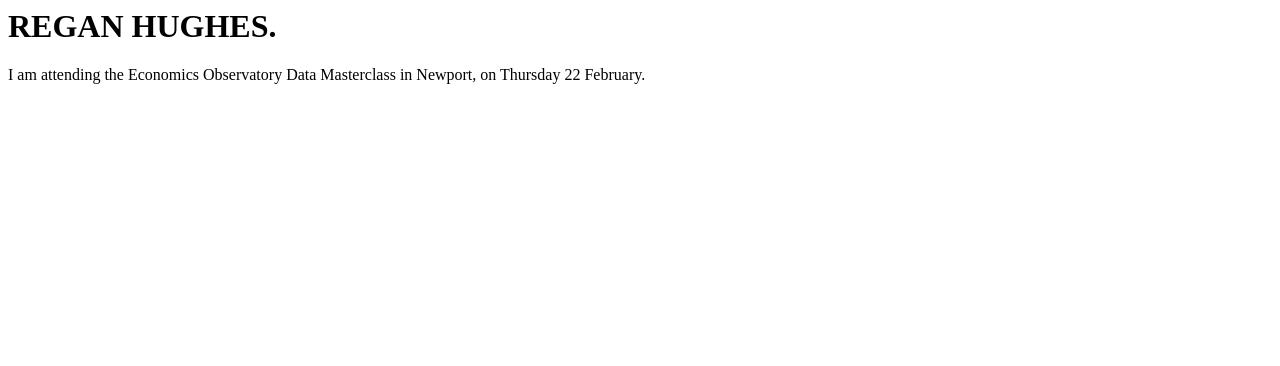
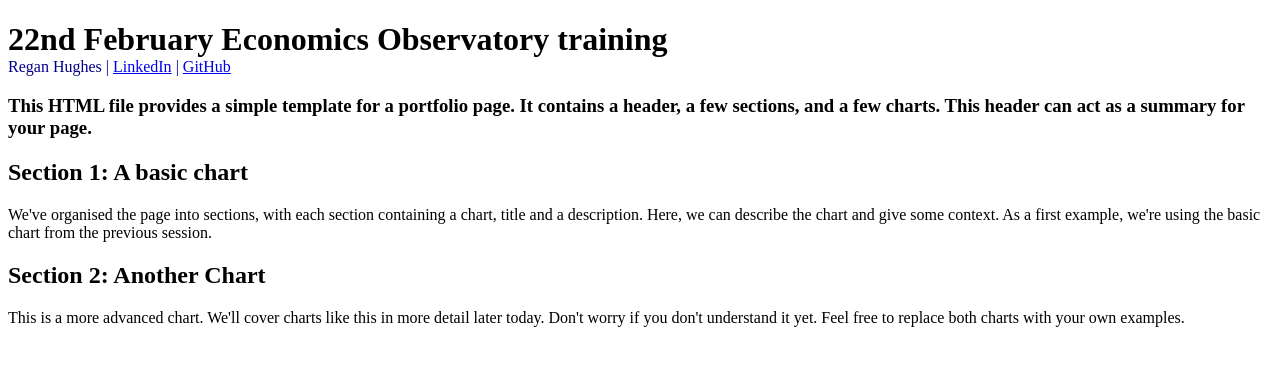
Before and after one commit to regandhughes01/regandhughes01.github.io, a plain HTML site: page index.html in a window 1280 px wide. Drawn offline with Linux system fonts and the light colour scheme; a script that the page names is missing.

Commit message:
Add files via upload

```diff
--- a/index.html
+++ b/index.html
@@ -1,8 +1,100 @@
+<!-- This HTML file provides a simple example of a portfolio page. It contains a header, a few sections, and a few charts. -->
+<!-- It works with the three css files in this folder: example1.css, example2.css and example3.css. -->
+<!-- The HTML file defines the structure of the page, and the CSS files define how it looks. -->
+<!-- The CSS examples are all designed to work with this page. Try swapping them out on line 29 and see what happens. -->
+
+<!-- Take a look around and make your own copy to adapt for your own use. -->
+
+<!-- This is a comment -->
+<!-- Comments are not displayed in the browser -->
+<!-- They can be used to leave notes in the code -->
+
+<!DOCTYPE html>
 <html>
- <body>
-<h1> REGAN HUGHES. </h1>
+    <!-- HTML is heirarchial: tags like this define elements on the page.
+    Each tag does something different. For example:
+        - The <html> tag defines the whole document.
+        - The <h1> tag defines a large heading
+        - The <p> tag defines a paragraph
+        - Tags appear as an opening <div> and closing </div> pair
+    -->
 
-<p> I am attending the Economics Observatory Data Masterclass in Newport, on Thursday 22 February. </p>
+<head>
+    <!-- The head tag links to resources our page needs and defines information about it. Tags in the <head> aren't displayed on the page. -->
 
- </body>
-</hmtl>
+    <!-- This is a link to a stylesheet which contains rules about how each element on the page should be defined-->
+    <!-- Try swapping example1.css to another, and take a look at example1.css to see if you understand it-->
+    <link rel="stylesheet" type="text/css" href="s2_example1.css">
+    <title>My Portfolio</title> <!-- The title displayed in the browser tab, not on the page itself -->
+
+    <!-- This is a link to the vega-lite which we're using to make graphs -->
+    <script src="https://cdn.jsdelivr.net/npm/vega@5"></script>
+    <script src="https://cdn.jsdelivr.net/npm/vega-lite@5"></script>
+    <script src="https://cdn.jsdelivr.net/npm/vega-embed@6"></script>
+</head>
+
+<body>
+<!-- The body tag contains the elements that visitors to our page will see. -->
+    <h1 style="margin-bottom: 0px;"> <!-- we can also style elements directly in the HTML by setting the style= atrribute of a tag. -->
+        <!-- This is a header, it is the largest text on the page -->
+        22nd February Economics Observatory training
+    </h1>
+    <p style="margin-top: 0px; color: darkblue">
+        <!-- we're setting the margin to 0px so the header and authour name are close together -->
+        Regan Hughes | <a href="https://www.bing.com/ck/a?!&&p=e4cc75362c3c43a1JmltdHM9MTcwODU2MDAwMCZpZ3VpZD0yMGFiZTZlMS01NDhiLTY0NzktMThjMS1mMmNjNTViMzY1MTImaW5zaWQ9NTIyOA&ptn=3&ver=2&hsh=3&fclid=20abe6e1-548b-6479-18c1-f2cc55b36512&psq=regan+hughes+linkedin&u=a1aHR0cHM6Ly91ay5saW5rZWRpbi5jb20vaW4vcmVnYW4taHVnaGVzLTU5NDAxMDIyNA&ntb=1">LinkedIn</a> | <a
+            href="https://www.github.com/FM-ds">GitHub</a>
+    </p>
+    <h3>
+        This HTML file provides a simple template for a portfolio page. It contains a header, a few sections, and a few charts. This header can act as a summary for your page.
+    </h3>
+
+    <!-- We're organising the page into sections, with each section containing a chart, title and a description -->
+    <section>
+        <div class="chart-description">
+            <h2>Section 1: A basic chart</h2>
+            <p> <!-- This is a paragraph, it's the main way to display text on a web page -->
+                We've organised the page into sections, with each section containing a chart, title and a description. Here, we can describe the chart and give some context.
+                As a first example, we're using the basic chart from the previous session.
+            </p>
+        </div>
+        <figure id="Location1"></figure> <!-- we give it an id so we can put a vega-lite graph here with VegaEmbed -->
+    </section>
+
+    <section>
+        <div class="chart-description"> <!-- we are grouping the title and description together so we can style them together -->
+            <h2>Section 2: Another Chart</h2>
+            <p> <!-- This is a paragraph, it's the main way to display text on a web page -->
+                This is a more advanced chart. We'll cover charts like this in more detail later today. Don't worry if you don't understand it yet.
+                Feel free to replace both charts with your own examples.
+            </p>
+        </div>
+        <figure id="Location2"></figure> <!-- we give it an id so we can put a vega-lite graph here with VegaEmbed -->
+    </section>
+
+    <!-- Do you want to add more sections? -->
+        <!-- Try copying pasting the section above -->
+        <!-- You'll need to change the id of the figure "<figure id="Location3"... -->
+        <!-- ... and add a new variable for the graph spec in the script at the bottom of the page -->
+
+
+    <!-- This is a script, it's a way to run JavaScript code on the page -->
+    <script>
+        // This is a comment in JavaScript - it's a different language to HTML and CSS
+
+        var figure_1_spec = "s2_chart1.json"; // We're storing the URL of the graph we want to display in a variable
+        var figure_2_spec = "https://raw.githubusercontent.com/EconomicsObservatory/courses/main/2/s2_chart2.json";
+
+        vegaEmbed('#Location1', figure_1_spec) // We're using the vegaEmbed function to put a graph in the element with id figure_1
+        vegaEmbed('#Location2', figure_2_spec)
+
+        // Do you want to add more graphs?
+        // try defining a new variable for figure_3_spec, adding VegaEmbed for Location3, and adding a new section in the HTML
+        // e.g.
+        // var figure_3_spec = ...
+        // vegaEmbed('#Location3', figure_3_spec)
+
+    </script>
+
+</body>
+
+</html>
```
